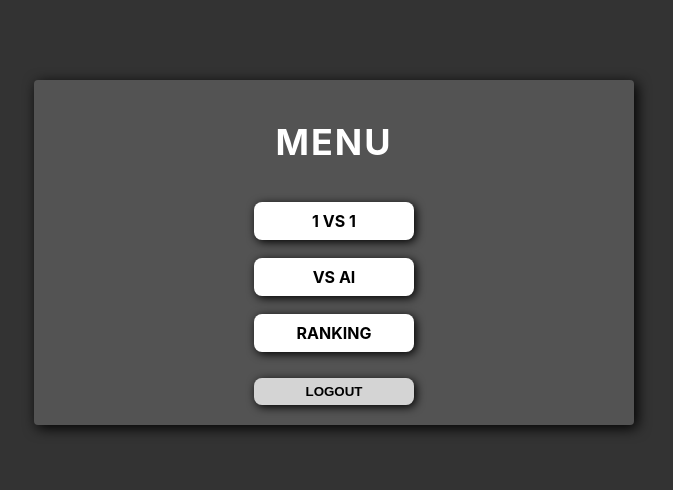
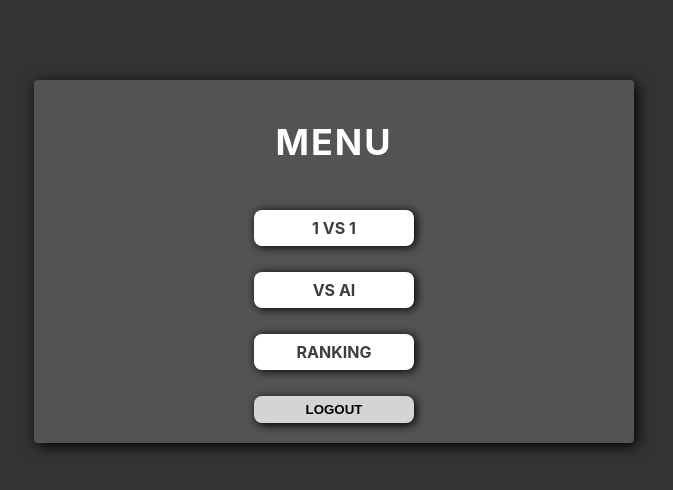
Before and after one commit to MateuszMalec1611/TSC-Tic-Tac-Toe, a React (Create React App) app: page / in a window 1280 px wide. Shown: the top 490 px of the page, without its empty margins (306-979 px from the left). Built offline with nearby package versions, Linux system fonts and the light colour scheme; no server answers; sample sign-in values are in the browser's storage.

Commit message:
feat: add btn component

```diff
--- /dev/null
+++ b/src/components/Button/Button.tsx
@@ -0,0 +1,29 @@
+import React from 'react';
+import { ButtonTypes } from 'src/types/buttonTypes';
+import { StyledBtn, StyledLink } from './styles';
+
+interface ButtonProps {
+    typeOf: ButtonTypes;
+    width: string;
+    margin: string;
+    path?: string;
+    type?: 'submit' | 'reset' | 'button';
+}
+
+const Button: React.FC<ButtonProps> = ({ children, typeOf, width, margin, path, type }) => {
+    return (
+        <>
+            {typeOf === ButtonTypes.BUTTON ? (
+                <StyledBtn margin={margin} width={width} type={type!}>
+                    {children}
+                </StyledBtn>
+            ) : (
+                <StyledLink margin={margin} width={width} to={path!}>
+                    {children}
+                </StyledLink>
+            )}
+        </>
+    );
+};
+
+export default Button;
--- /dev/null
+++ b/src/components/Button/styles.ts
@@ -0,0 +1,47 @@
+import { Link } from 'react-router-dom';
+import { device } from 'src/utils/constants';
+import styled, { css } from 'styled-components';
+
+interface ButtonsProps {
+    width: string;
+    margin: string;
+}
+
+export const btnStyles = css`
+    padding: 6px 15px;
+    height: max-content;
+    font-size: ${({ theme }) => theme.fontSizes.XS};
+    background-color: ${({ theme }) => theme.colors.whiteColor};
+    color: ${({ theme }) => theme.colors.transparentBlackColor};
+    border: 1px solid transparent;
+    border-radius: 8px;
+    box-shadow: 2px 1px 10px ${({ theme }) => theme.colors.blackColor};
+    text-transform: uppercase;
+    text-align: center;
+    text-decoration: none;
+    font-weight: bold;
+    transition: background-color 0.3s, color 0.3s, border 0.3s;
+
+    &:hover {
+        background-color: transparent;
+        color: white;
+        border: 1px solid ${({ theme }) => theme.colors.whiteColor};
+    }
+
+    @media ${device.tabletBreakpoint} {
+        padding: 7px 16px;
+        font-size: ${({ theme }) => theme.fontSizes.S};
+    }
+`;
+
+export const StyledBtn = styled.button<ButtonsProps>`
+    ${btnStyles}
+    margin: ${({ margin }) => margin};
+    width: ${({ width }) => width};
+`;
+
+export const StyledLink = styled(Link)<ButtonsProps>`
+    ${btnStyles}
+    margin: ${({ margin }) => margin};
+    width: ${({ width }) => width};
+`;
--- a/src/components/Form/Form.tsx
+++ b/src/components/Form/Form.tsx
@@ -6,6 +6,8 @@ import useAuthAction from 'src/hooks/useAuthAction';
 import { AuthActions } from 'src/store/Auth/Auth.types';
 import Loader from '../Loader/Loader';
 import Title from '../Title/Title';
+import Button from '../Button/Button';
+import { ButtonTypes } from 'src/types/buttonTypes';
 import * as S from './styles';
 
 const Form = () => {
@@ -117,7 +119,13 @@ const Form = () => {
                 <Loader />
             ) : (
                 <S.ButtonBox registerType={!loginFormType}>
-                    <S.Button type="submit">{loginFormType ? 'login' : 'register'}</S.Button>
+                    <Button
+                        margin="0"
+                        type="submit"
+                        typeOf={ButtonTypes.BUTTON}
+                        width="max-content">
+                        {loginFormType ? 'login' : 'register'}
+                    </Button>
                     <S.LinkBox loginFormType={loginFormType}>
                         <S.Text onClick={formTypeHandler} role="button">
                             {loginFormType ? 'Create an account' : 'Login to an existing account'}
--- a/src/pages/Menu/Menu.tsx
+++ b/src/pages/Menu/Menu.tsx
@@ -1,8 +1,9 @@
+import Button from 'src/components/Button/Button';
 import Card from 'src/components/Card/Card';
 import Title from 'src/components/Title/Title';
 import useAuthAction from 'src/hooks/useAuthAction';
 import { AuthActions } from 'src/store/Auth/Auth.types';
-import { StyledLink } from 'src/styles/global';
+import { ButtonTypes } from 'src/types/buttonTypes';
 import * as S from './styles';
 
 const Menu = () => {
@@ -17,11 +18,23 @@ const Menu = () => {
                 <S.MenuBox>
                     <Title>Menu</Title>
                     <S.ButtonsBox>
-                        <S.StyledLinkBtn to="/ticTacToe?name=1vs1">1 vs 1</S.StyledLinkBtn>
-                        <S.StyledLinkBtn to="/ticTacToe?name=vsAI">
+                        <Button
+                            margin="26px 0 0 0"
+                            width="100%"
+                            typeOf={ButtonTypes.LINK}
+                            path="/ticTacToe?name=1vs1">
+                            1 vs 1
+                        </Button>
+                        <Button
+                            margin="26px 0 0 0"
+                            width="100%"
+                            typeOf={ButtonTypes.LINK}
+                            path="/ticTacToe?name=vsAI">
                             vs ai
-                        </S.StyledLinkBtn>
-                        <S.StyledLinkBtn to="/">ranking</S.StyledLinkBtn>
+                        </Button>
+                        <Button margin="26px 0 0 0" width="100%" typeOf={ButtonTypes.LINK} path="/">
+                            ranking
+                        </Button>
                         <S.Button onClick={logoutHandling}>Logout</S.Button>
                     </S.ButtonsBox>
                 </S.MenuBox>
--- a/src/pages/ResetPassword/ResetPassword.tsx
+++ b/src/pages/ResetPassword/ResetPassword.tsx
@@ -8,6 +8,8 @@ import useAuthAction from 'src/hooks/useAuthAction';
 import { AuthActions } from 'src/store/Auth/Auth.types';
 import Title from 'src/components/Title/Title';
 import { Message } from './styles';
+import Button from 'src/components/Button/Button';
+import { ButtonTypes } from 'src/types/buttonTypes';
 import * as S from 'src/components/Form/styles';
 
 const ResetPassword = () => {
@@ -59,7 +61,13 @@ const ResetPassword = () => {
                     <Loader />
                 ) : (
                     <S.ButtonBox registerType={false}>
-                        <S.Button type="submit">reset</S.Button>
+                        <Button
+                            margin="0"
+                            type="submit"
+                            typeOf={ButtonTypes.BUTTON}
+                            width="max-content">
+                            reset
+                        </Button>
                         <S.StyledLink to="/auth">Back to login</S.StyledLink>
                     </S.ButtonBox>
                 )}
--- a/src/pages/TicTacToe/styles.ts
+++ b/src/pages/TicTacToe/styles.ts
@@ -1,6 +1,7 @@
+import { Link } from 'react-router-dom';
+import { btnStyles } from 'src/components/Button/styles';
+import { device } from 'src/utils/constants';
 import styled from 'styled-components';
-import { StyledLink } from 'src/styles/global';
-import { device } from 'src/utils/constants';
 
 interface Xor0Props {
     Xor0: string;
@@ -41,7 +42,8 @@ export const O = styled.h3<Xor0Props>`
 export const X = styled(O)<Xor0Props>`
     color: ${({ Xor0, theme }) => (Xor0 === 'X' ? 'red' : theme.colors.transparentGrayColor)};
 `;
-export const ReturnBtn = styled(StyledLink)`
+export const ReturnBtn = styled(Link)`
+    ${btnStyles}
     position: absolute;
     bottom: -60px;
     left: 50%;
--- /dev/null
+++ b/src/types/buttonTypes.ts
@@ -0,0 +1,4 @@
+export enum ButtonTypes {
+    BUTTON = 'BUTTON',
+    LINK = 'LINK',
+}
```
